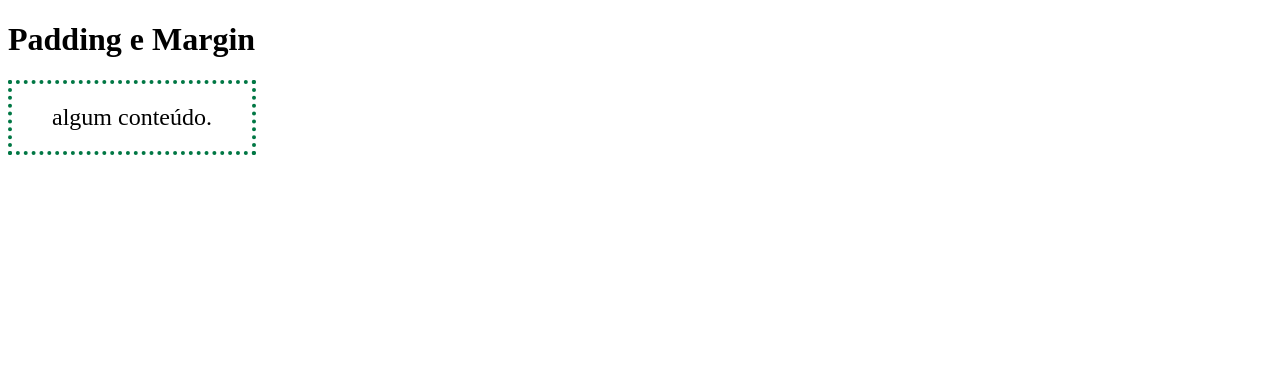
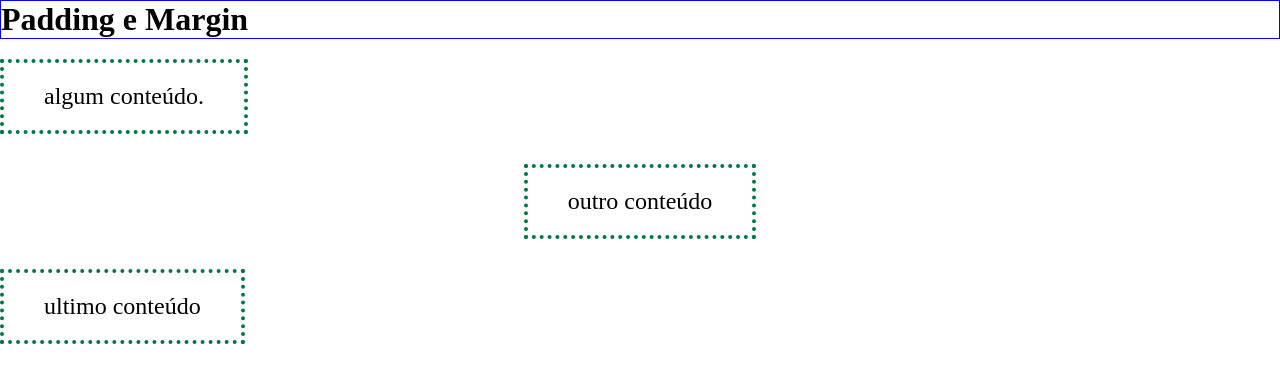
Before and after one commit to luiza945/aulas_html_css, a plain HTML site: page 4_box_model/2_padding_margin/index.html in a window 1280 px wide. Drawn offline with Linux system fonts and the light colour scheme.

Commit message:
terminei o box model

```diff
--- a/4_box_model/2_padding_margin/index.html
+++ b/4_box_model/2_padding_margin/index.html
@@ -10,8 +10,16 @@
 <body>
     <h1>Padding e Margin</h1>
 
-    <div>
+    <div class="algum">
         algum conteúdo.
+    </div>
+
+    <div class="outro">
+        outro conteúdo
+    </div>
+
+    <div class="ultimo">
+        ultimo conteúdo
     </div>
 </body>
 </html>
--- a/4_box_model/2_padding_margin/style.css
+++ b/4_box_model/2_padding_margin/style.css
@@ -1,3 +1,7 @@
+* {
+    margin: 0;
+}
+
 div {
     border: 4px dotted #074;
     width:fit-content;
@@ -25,3 +29,22 @@ div {
     padding-inline: 40px;  /* padding na horizontal */
     padding-block: 20px; /* padding na vertical */
 }
+
+
+h1 {
+    border: 1px solid #00f;
+    margin-bottom: 20px;
+}
+
+.algum {
+    margin-bottom: 30px;
+}
+
+.ultimo {
+    margin-top: 30px;
+}
+
+
+.outro {
+    margin-inline: auto;
+}
```
